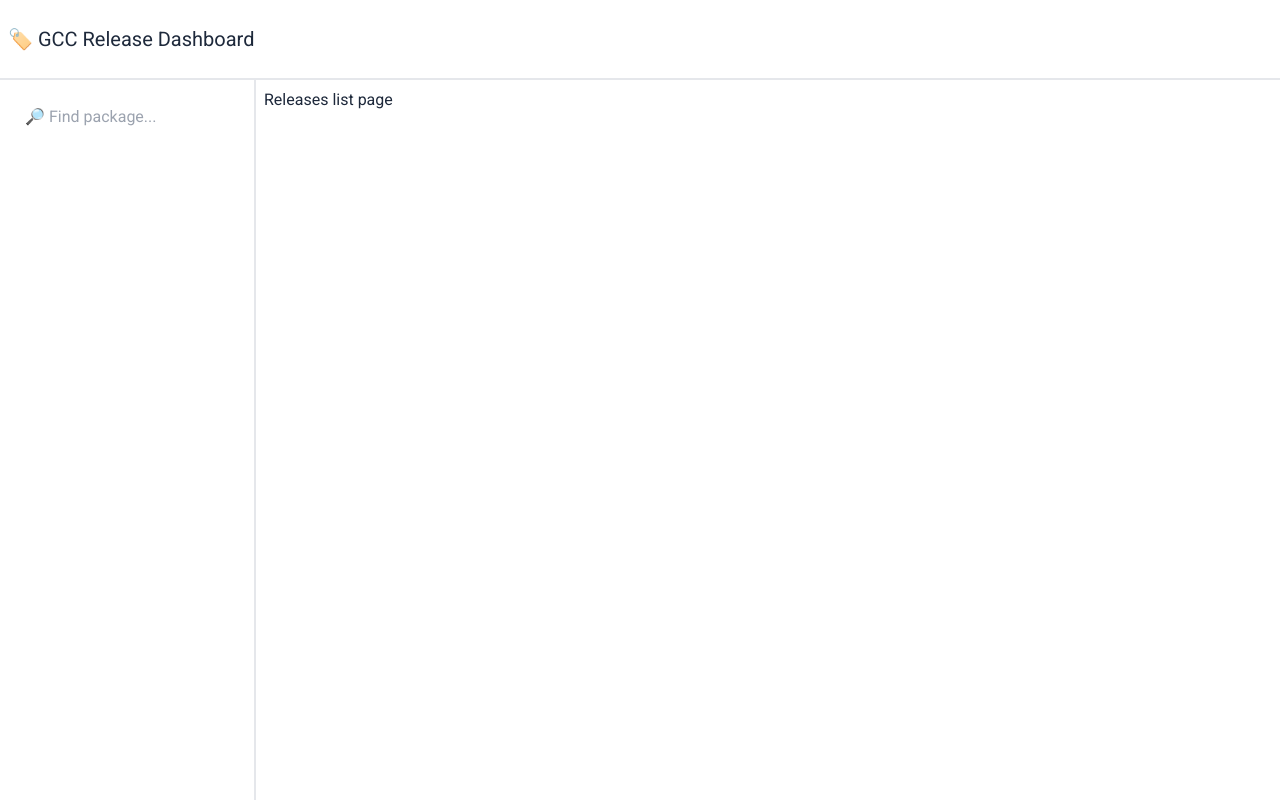
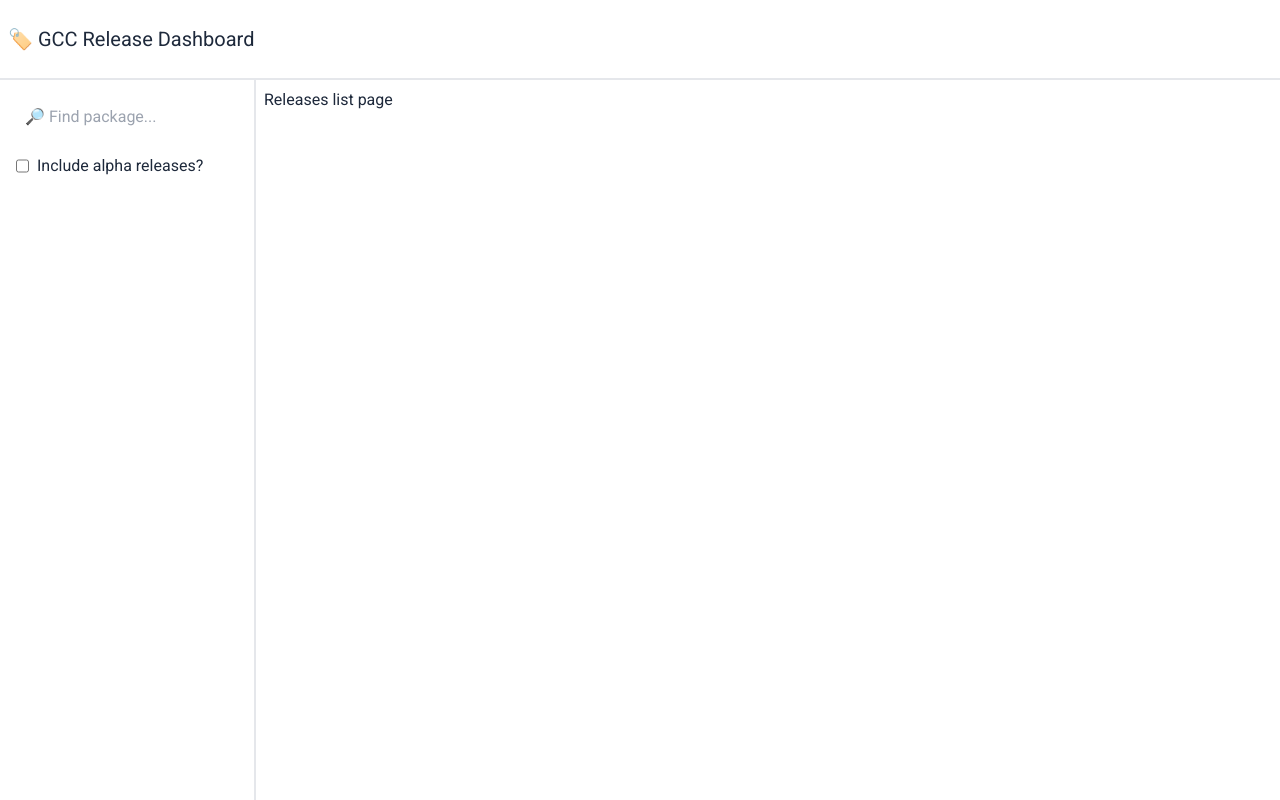
Before and after one commit to eirhor/release-dashboard, a Next.js app in the folder apps/web/: page / in a window 1280 px wide. Built offline with nearby package versions, Linux system fonts and the light colour scheme.

Commit message:
Add Checkbox component, improve update URL util

```diff
--- /dev/null
+++ b/apps/web/app/Checkbox.tsx
@@ -0,0 +1,17 @@
+"use client";
+
+import { FormEvent } from "react";
+import { updateUrlParameter } from "../utils/update-url-parameter";
+
+export const CheckBox = ({ name, label }: { name: string; label: string }) => {
+  const handleChange = (event: FormEvent<HTMLInputElement>) => {
+    updateUrlParameter(name, event.currentTarget.checked ? "true" : "");
+  };
+
+  return (
+    <label className="flex cursor-pointer gap-2">
+      <input type="checkbox" name={name} onChange={handleChange} />
+      {label}
+    </label>
+  );
+};
--- a/apps/web/app/Search.tsx
+++ b/apps/web/app/Search.tsx
@@ -1,19 +1,20 @@
 "use client";
 
 import { FormEvent } from "react";
-import { updateUrlParameter } from "../utils/update-url-params";
+import { updateUrlParameter } from "../utils/update-url-parameter";
 
 export const Search = () => {
+  const SearchParameterKey = "package";
   const handleChange = (event: FormEvent<HTMLInputElement>) => {
-      updateUrlParameter("search", event.currentTarget.value);
+    updateUrlParameter(SearchParameterKey, event.currentTarget.value);
   };
 
   return (
-      <input
+    <input
       type="text"
       placeholder="🔎 Find package..."
       className="w-full border border-white bg-inherit p-2"
       onChange={handleChange}
-      />
+    />
   );
 };
--- a/apps/web/app/layout.tsx
+++ b/apps/web/app/layout.tsx
@@ -1,6 +1,7 @@
 import "../styles/globals.css";
 import { Roboto } from "@next/font/google";
 import { Search } from "./Search";
+import { CheckBox } from "./Checkbox";
 
 const robotoNormal = Roboto({ weight: "400" });
 
@@ -16,8 +17,9 @@ export default function RootLayout({
         <header className="col-span-5 row-span-1 flex items-center border-b-2 border-solid">
           <h1 className="p-2 text-xl">🏷️ GCC Release Dashboard</h1>
         </header>
-        <aside className="col-span-1 row-span-2 border-r-2 border-solid p-4">
+        <aside className="col-span-1 row-span-2 space-y-4 border-r-2 border-solid p-4">
           <Search />
+          <CheckBox name="alpha" label="Include alpha releases?" />
         </aside>
         <main className="col-span-4 col-start-2 row-span-2 p-2">
           {children}
--- /dev/null
+++ b/apps/web/utils/update-url-parameter.ts
@@ -0,0 +1,12 @@
+export const updateUrlParameter = (key: string, value: string) => {
+    const newURL = new URL(window.location.href);
+
+    if (value.length > 0) {
+        newURL.searchParams.set(key, value);
+    } else {
+        newURL.searchParams.delete(key);
+    }
+
+    newURL.searchParams.sort();
+    history.pushState(undefined, "", newURL.href);
+}
--- a/apps/web/utils/update-url-params.ts
+++ /dev/null
@@ -1,6 +0,0 @@
-export const updateUrlParameter = (key: string, value: string) => {
-    const newURL = new URL(window.location.href);
-    newURL.searchParams.set(key, value);
-    newURL.searchParams.sort();
-    history.pushState(undefined, '', newURL.href);
-};
```
